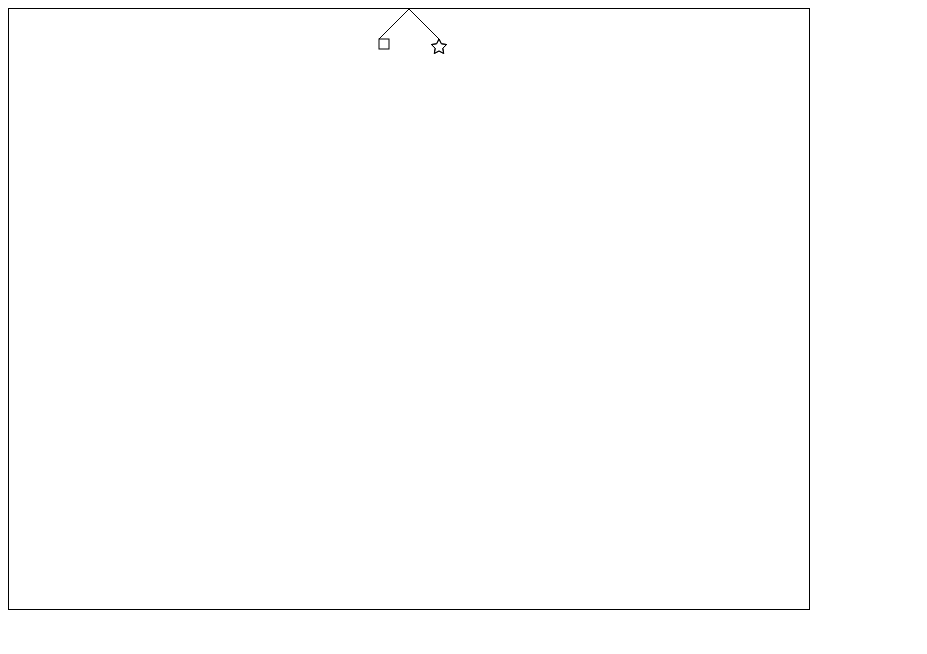
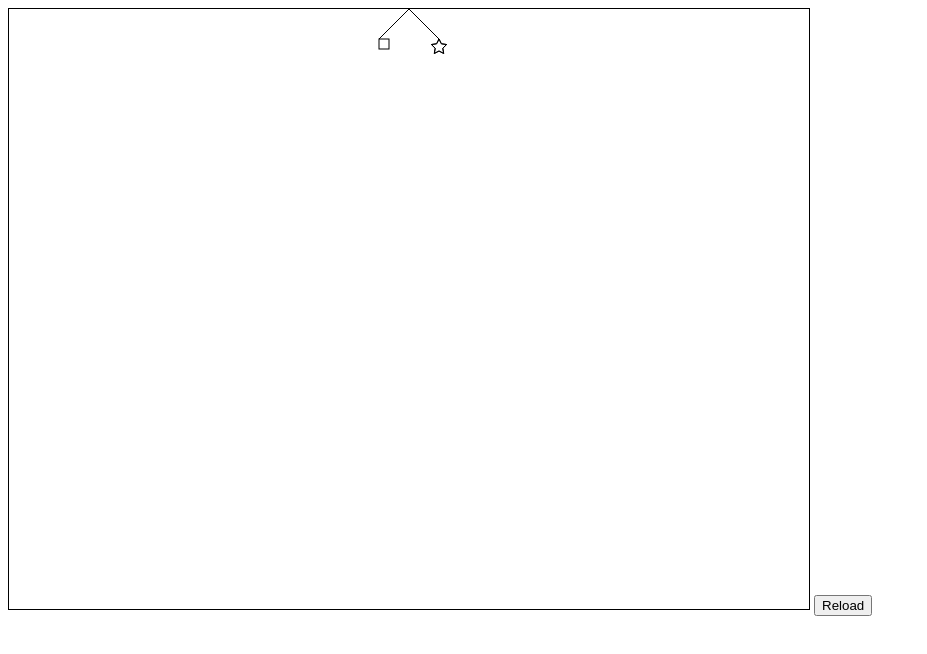
Before and after one commit to macmarek/vee-js, a plain HTML site: page index.html in a window 1280 px wide. Shown: the whole page, without its empty margins (0-927 px from the left). Drawn offline with Linux system fonts and the light colour scheme.

Commit message:
added redraw button

```diff
--- a/index.html
+++ b/index.html
@@ -14,5 +14,6 @@
     <canvas id="vee-canvas" width="800" height="600">
         This is maina canvas element. If you see this text, your browser does not support HTML canvas.
     </canvas>
+    <button id="reload" onclick="draw()">Reload</button>
 </body >
 </html>
--- a/vee.js
+++ b/vee.js
@@ -6,6 +6,7 @@ function draw() {
     var canvas = document.getElementById('vee-canvas');
     if (canvas.getContext) {
         vee.ctx = canvas.getContext('2d');
+        vee.ctx.clearRect(0, 0, canvas.width, canvas.height);
         drawVee(canvas.width/2, 0);
     }
     else{
```
